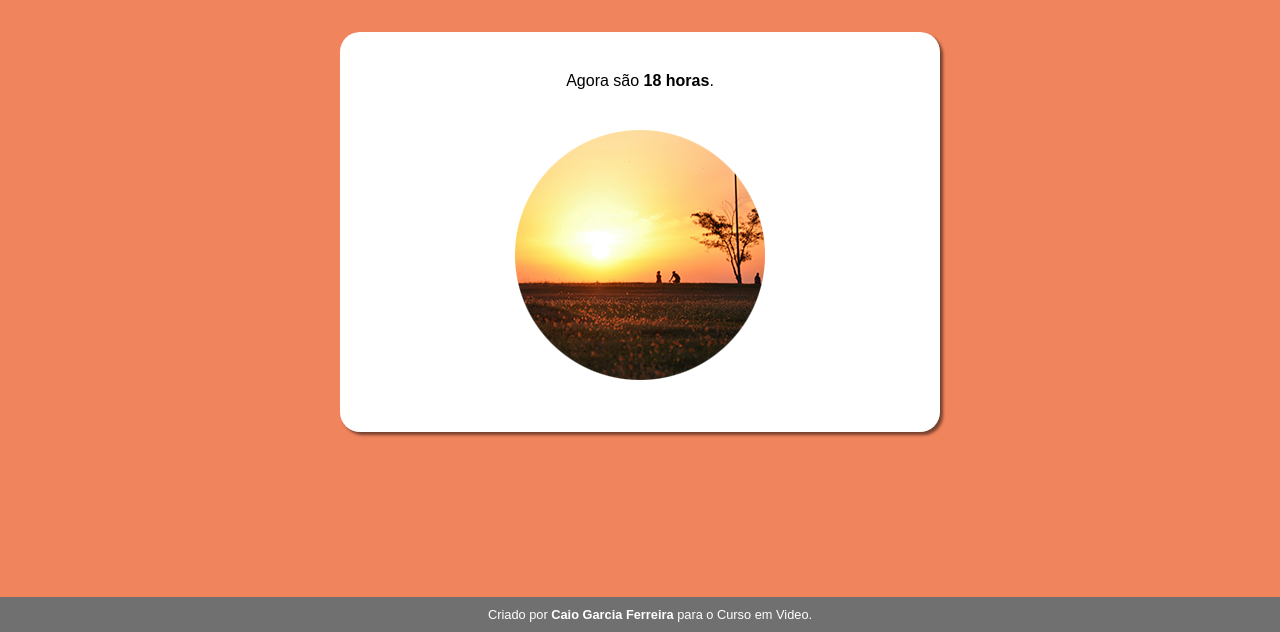
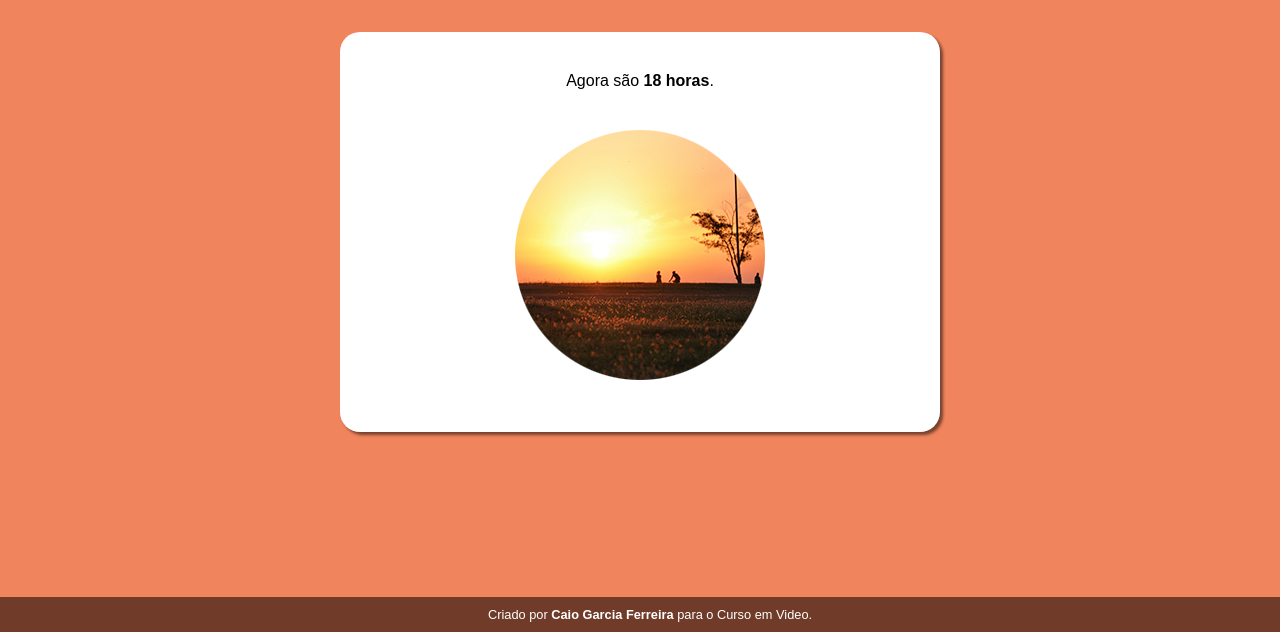
Before and after one commit to caiogfe/javascript, a plain HTML site: page desafios/d001/index.html in a window 1280 px wide. Shown: the part 168-800 px from the top of the page. Drawn offline with Linux system fonts and the light colour scheme.

Commit message:
atualizei o footer com js

```diff
--- a/desafios/d001/estilos/style.css
+++ b/desafios/d001/estilos/style.css
@@ -38,7 +38,6 @@ section {
 }
 
 footer {
-    background-color: rgb(112, 112, 112);
     text-align: center;
     padding: 10px;
     color: white;
--- a/desafios/d001/index.html
+++ b/desafios/d001/index.html
@@ -21,7 +21,7 @@
             </div>
         </section>
     </main>
-    <footer>
+    <footer id="rodape">
         <p>Criado por <a href="https://www.linkedin.com/in/caio-garcia-ferreira-a57886238/" target="_blank">Caio Garcia Ferreira</a> para o Curso em Video.</p>
     </footer>
     <script src="scripts/script.js"></script>
--- a/desafios/d001/scripts/script.js
+++ b/desafios/d001/scripts/script.js
@@ -7,11 +7,14 @@ function carregar() {
     if (hora >= 0 && hora < 12) {
         img.src = "imagens/manha.png"
         document.body.style.background = '#ebe9b9'
+        document.getElementById('rodape').style.backgroundColor = '#747358'
     } else if (hora >= 12 && hora < 19) {
         img.src = "imagens/tarde.png"
         document.body.style.background = '#f0845d'
+        document.getElementById('rodape').style.backgroundColor = ('#703b28')
     } else {
         img.src = "imagens/noite.png"
         document.body.style.background = '#03173d'
+        document.getElementById('rodape').style.backgroundColor = ('#010a1b')
     }
 }
```
